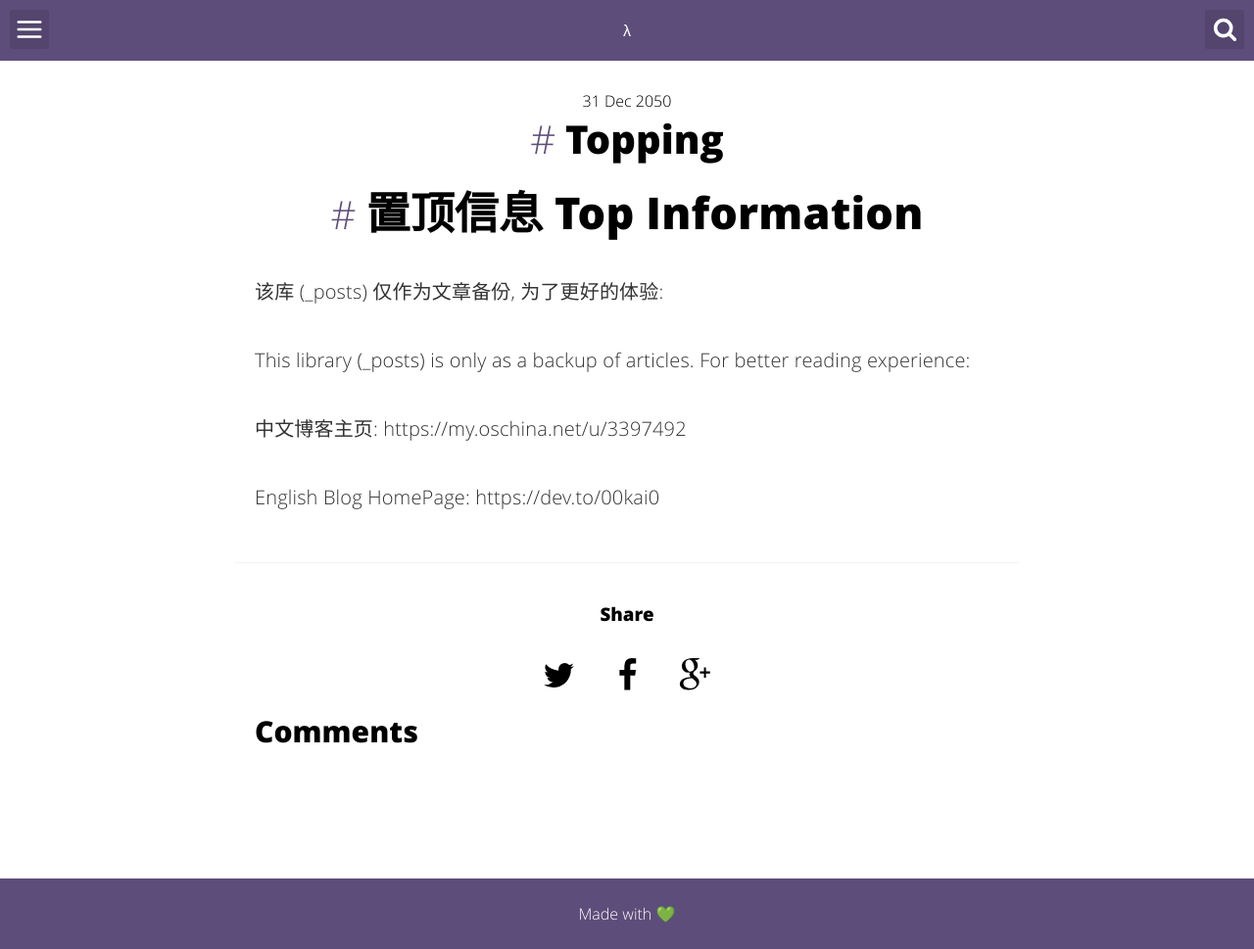
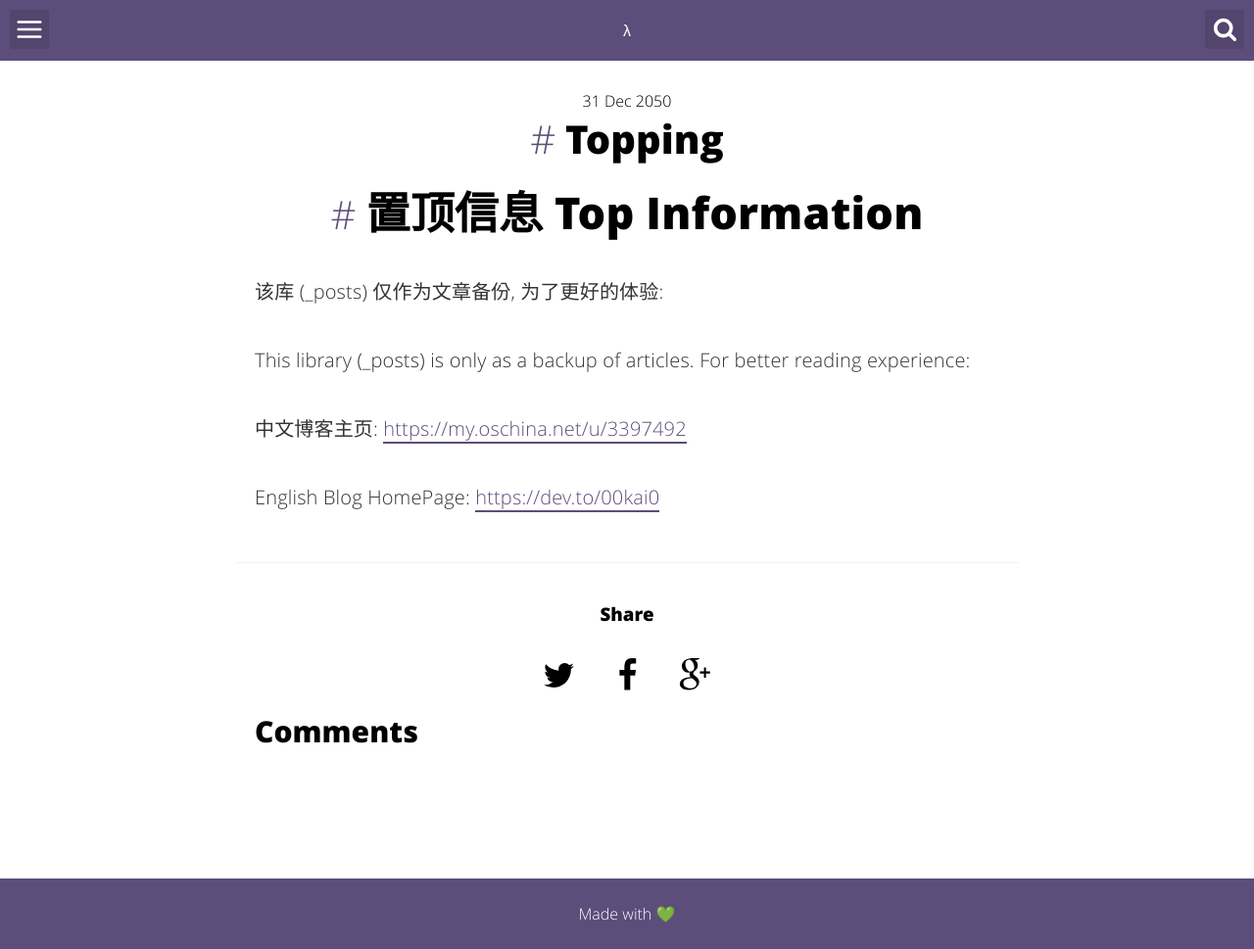
Before and after one commit to 00Kai0/00Kai0.github.io, a Jekyll site: the page built from _posts/2050-12-31-Topping.md, in a window 1280 px wide. Shown: the whole page at 98% size. Built offline with Jekyll 4.4.1, drawn with Linux system fonts in a browser that asks for light colours; comment, search, counter and statistics services are not loaded; part of the change alters nothing that is shown.

Commit message:
fix link

```diff
--- a/_posts/2050-12-31-Topping.md
+++ b/_posts/2050-12-31-Topping.md
@@ -15,6 +15,6 @@ categories:
 
 This library (_posts) is only as a backup of articles. For better reading experience:
 
-中文博客主页: https://my.oschina.net/u/3397492
+中文博客主页: [https://my.oschina.net/u/3397492](https://my.oschina.net/u/3397492)
 
-English Blog HomePage: https://dev.to/00kai0
+English Blog HomePage: [https://dev.to/00kai0](https://dev.to/00kai0)
```
